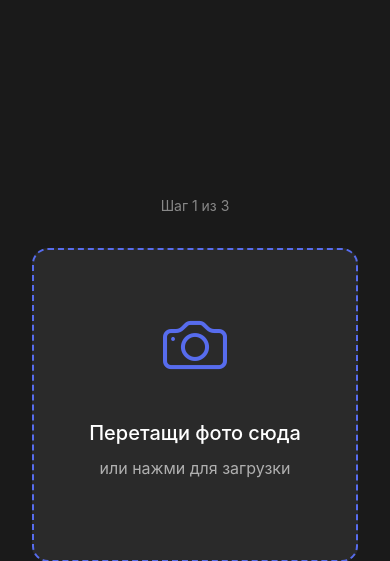
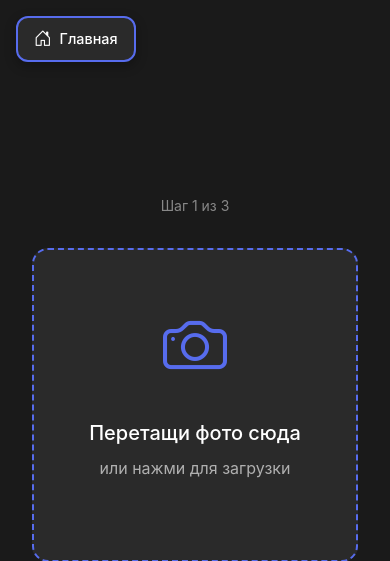
Before and after one commit to Erytea/ai-recipe-web-app, a FastAPI app: page /recipes/create in a window 390 px wide. Shown: the top 561 px of the page. Run offline with FastAPI, Linux system fonts and the light colour scheme; parts of the project's set-up code (start-up, migrations or seed data) failed here and were passed over.

Commit message:
Добавлены кнопки возврата на главную страницу на всех этапах создания рецепта
- step1.html: добавлена кнопка 'Главная' в верхнем левом углу
- step2.html: добавлена кнопка 'Главная' в верхнем левом углу
- step3.html: добавлена кнопка 'Главная' в верхнем левом углу

Кнопки соответствуют дизайну приложения с синими акцентами и адаптивным дизайном

```diff
--- a/templates/recipes/create/step1.html
+++ b/templates/recipes/create/step1.html
@@ -91,9 +91,54 @@
         .file-input {
             display: none;
         }
+
+        .home-button {
+            position: fixed;
+            top: 2rem;
+            left: 2rem;
+            background: #2a2a2a;
+            color: #ffffff;
+            border: 2px solid #576CED;
+            border-radius: 12px;
+            padding: 0.75rem 1.25rem;
+            font-size: 1rem;
+            font-weight: 500;
+            text-decoration: none;
+            display: flex;
+            align-items: center;
+            gap: 0.5rem;
+            transition: all 0.3s ease;
+            z-index: 1000;
+            box-shadow: 0 4px 12px rgba(0,0,0,0.3);
+        }
+
+        .home-button:hover {
+            background: #576CED;
+            color: white;
+            transform: translateY(-2px);
+            box-shadow: 0 6px 16px rgba(87, 108, 237, 0.4);
+        }
+
+        .home-button i {
+            font-size: 1.1rem;
+        }
+
+        @media (max-width: 768px) {
+            .home-button {
+                top: 1rem;
+                left: 1rem;
+                padding: 0.5rem 1rem;
+                font-size: 0.9rem;
+            }
+        }
     </style>
 </head>
 <body>
+    <a href="/" class="home-button">
+        <i class="bi bi-house-door"></i>
+        Главная
+    </a>
+
     <div class="step-indicator">Шаг 1 из 3</div>
 
     <div class="upload-container" onclick="document.getElementById('photo').click()">
```
Also changed, not shown: templates/recipes/create/step2.html (+43 -0 lines), templates/recipes/create/step3.html (+43 -0 lines).
